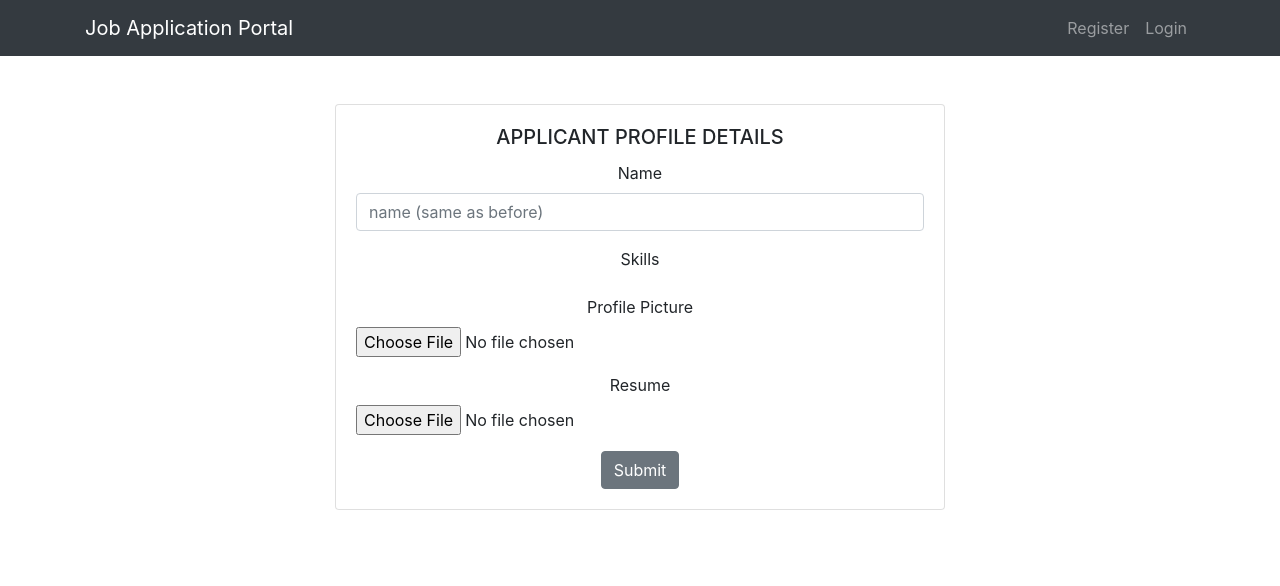
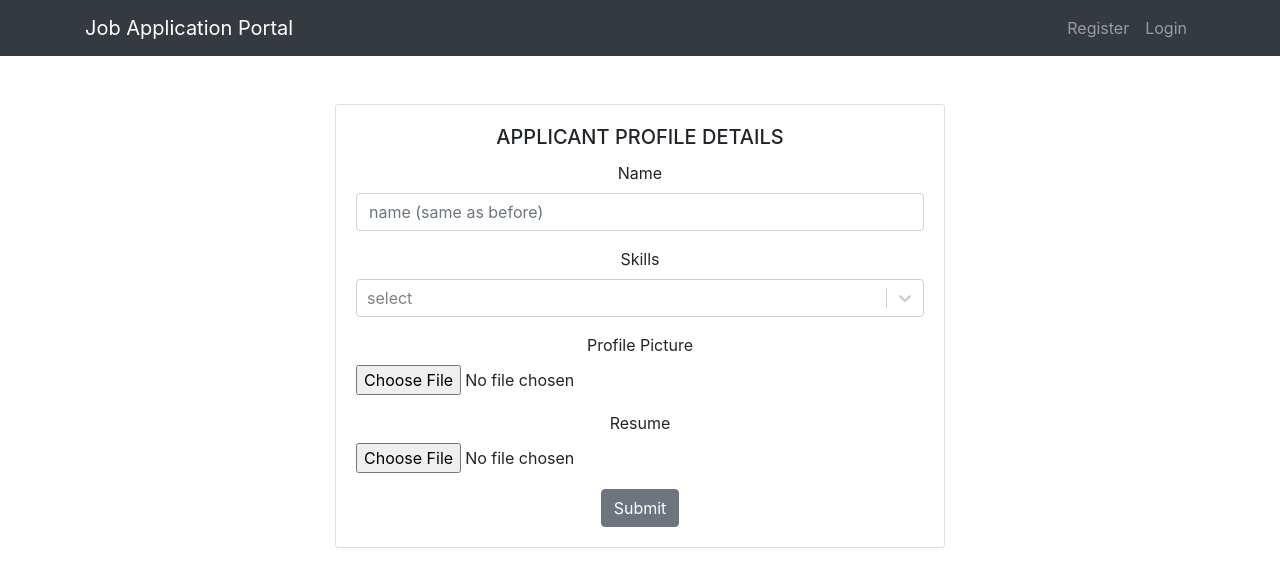
Before and after one commit to pratishtha-abrol/MERN-job-application-portal, a React (Create React App) app in the folder frontend/: page /applicant in a window 1280 px wide. Shown: the top 586 px of the page. Built offline with nearby package versions, Linux system fonts and the light colour scheme.

Commit message:
skills section works, woohoooo

```diff
--- a/frontend/src/components/layout/applicant.details.js
+++ b/frontend/src/components/layout/applicant.details.js
@@ -11,7 +11,7 @@ import {
     CardTitle
 } from 'reactstrap';
 // import Select from 'react-select';
-// import CreatableSelect from 'react-select/creatable';
+import CreatableSelect from 'react-select/creatable';
 
 let skillset = [
     { value: 'C', label: 'C' },
@@ -23,7 +23,7 @@ let skillset = [
     { value: 'Java', label: 'Java' },
     { value: 'CSS', label: 'CSS' },
     { value: 'Bash', label: 'Bash' },
-    { value: 'JavaScript', label: 'JavaScript' }
+    { value: 'JavaScript', label: 'JavaScript' },
 ];
 
 class ApplicantDetails extends Component {
@@ -31,6 +31,7 @@ class ApplicantDetails extends Component {
         super(props);
         this.state = {
             name: "",
+            showskills: [],
             skills: [],
             education: [{
                 school: "",
@@ -50,6 +51,14 @@ class ApplicantDetails extends Component {
         });
     }
 
+    onChange = (event) => {
+        let array = [];
+        for (var i=0; i<event.length; i++) {
+            array.push(event[i].value);
+        }
+        this.setState({ showskills: event, skills: array});
+        console.log(array);
+    }
 
     submitForm(e) {
         e.preventDefault();
@@ -91,7 +100,7 @@ class ApplicantDetails extends Component {
                                 <FormGroup>
                                     <Label for="skills">Skills</Label>
                                     {/* <Select isMulti value={ skills } onChange={ this.onChange } options={ skillset } closeMenuOnSelect={false} /> */}
-                                    {/* <CreatableSelect isMulti onChange={ this.onChange } options={ skillset } value={ skills } closeMenuOnSelect={false}/> */}
+                                    <CreatableSelect isMulti options={ skillset } value={ this.state.showskills } closeMenuOnSelect={false} placeholder="select" onChange={ this.onChange } />
                                 </FormGroup>
 
                                 <FormGroup>
```
Also changed, not shown: 2 other files (tests, documents, lock files or other folders).
